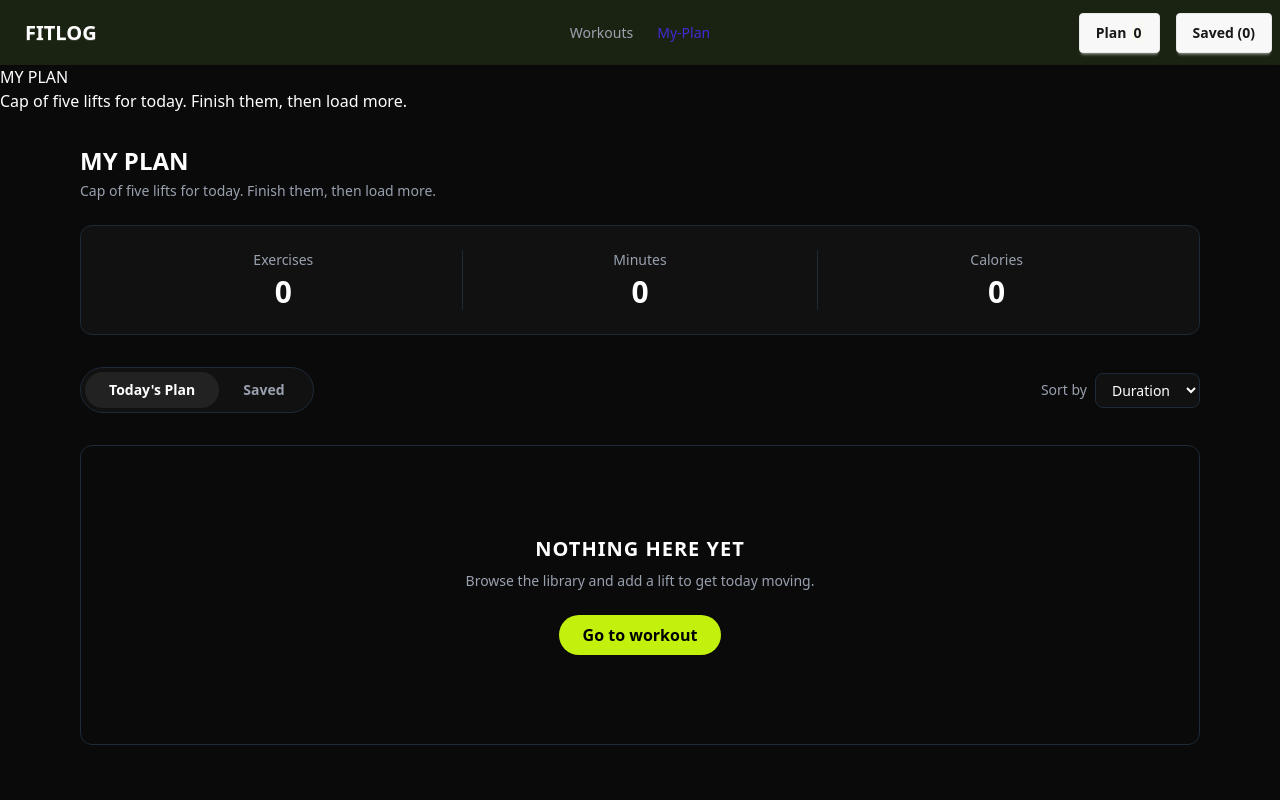
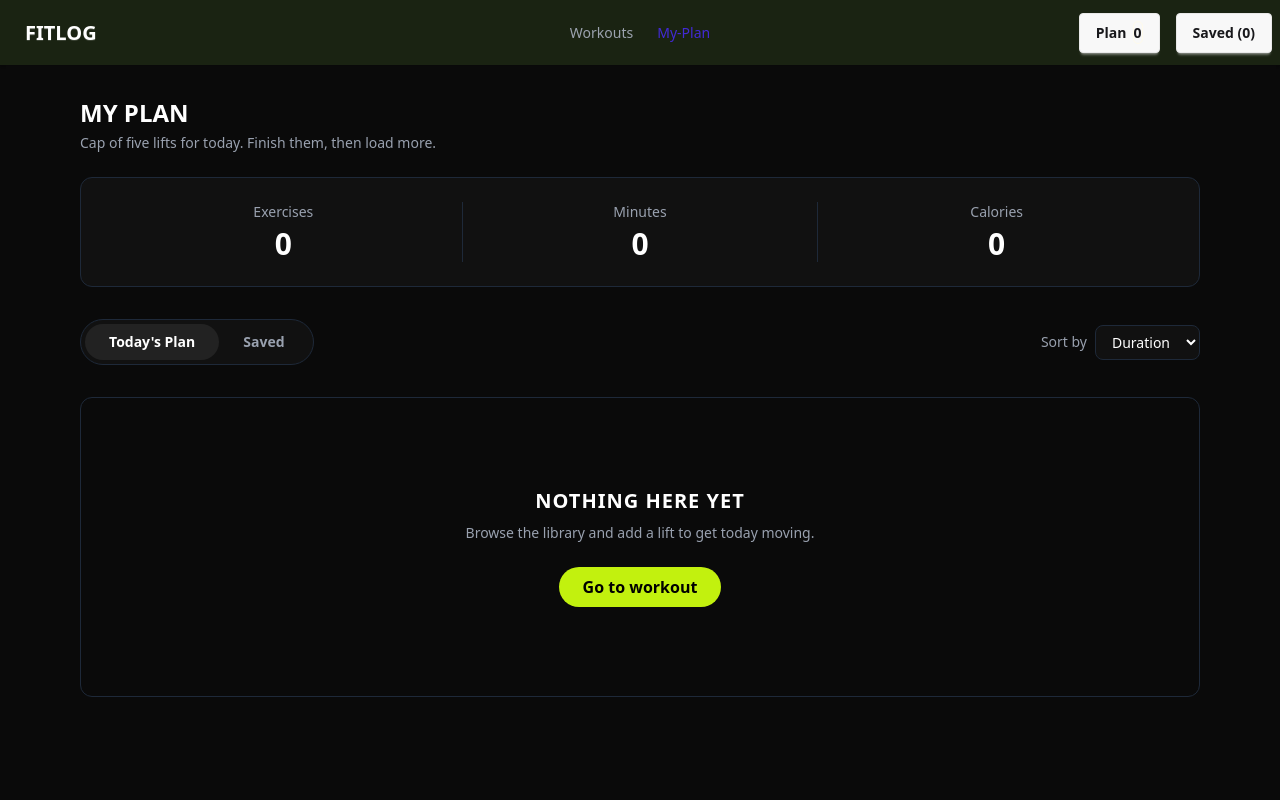
Before and after one commit to abdussamad99/b14-a6-fit, a Next.js app: page /myplan in a window 1280 px wide. Shown: the top 800 px of the page. Built offline with nearby package versions, Linux system fonts and the light colour scheme.

Commit message:
myplan fix

```diff
--- a/src/app/myplan/page.tsx
+++ b/src/app/myplan/page.tsx
@@ -3,14 +3,9 @@ import React from 'react';
 
 const MyPlanWorkout = () => {
     return (
-        <div className='text-white'>
-            <h1>MY PLAN</h1>
-            <p>Cap of five lifts for today. Finish them, then load more.</p>
-        <div>
+         <div className='text-white'>
+
         <MyPlan/>
-        </div>
-
-
         </div>
     );
 };
```
